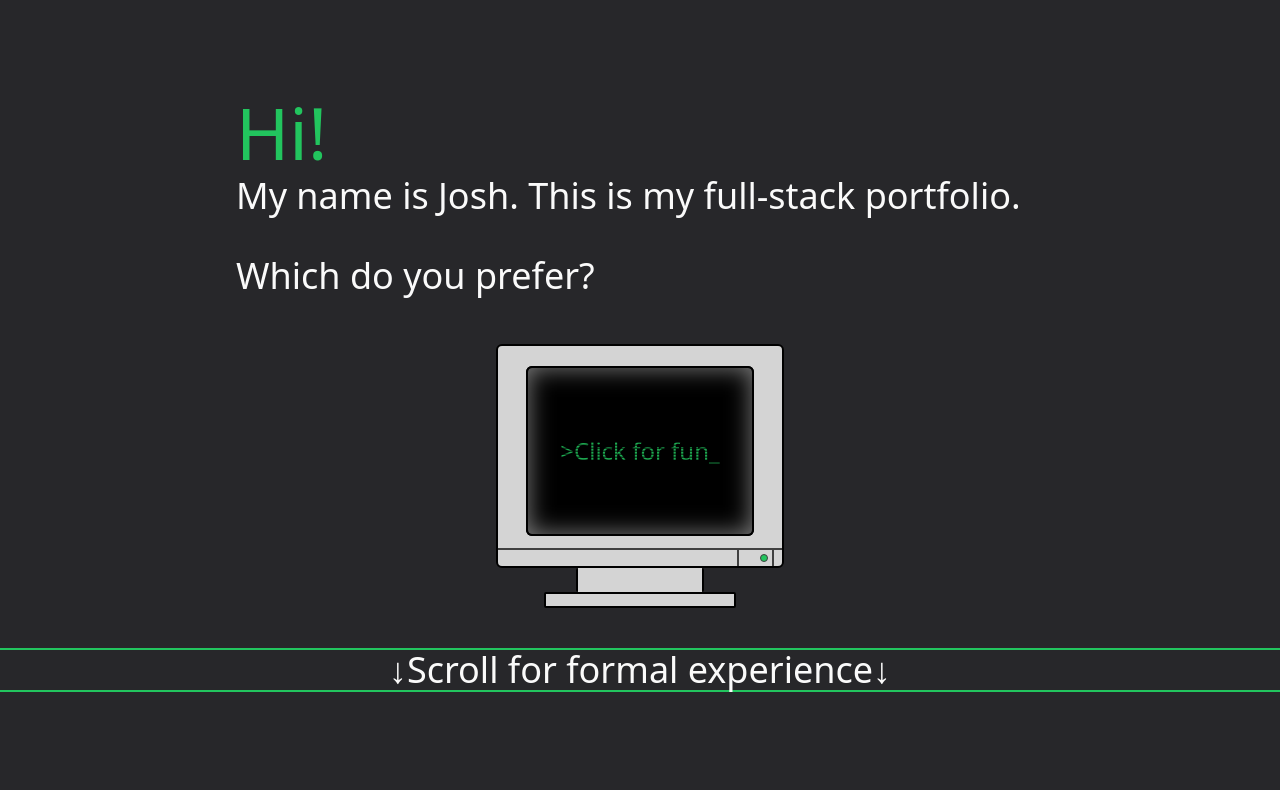
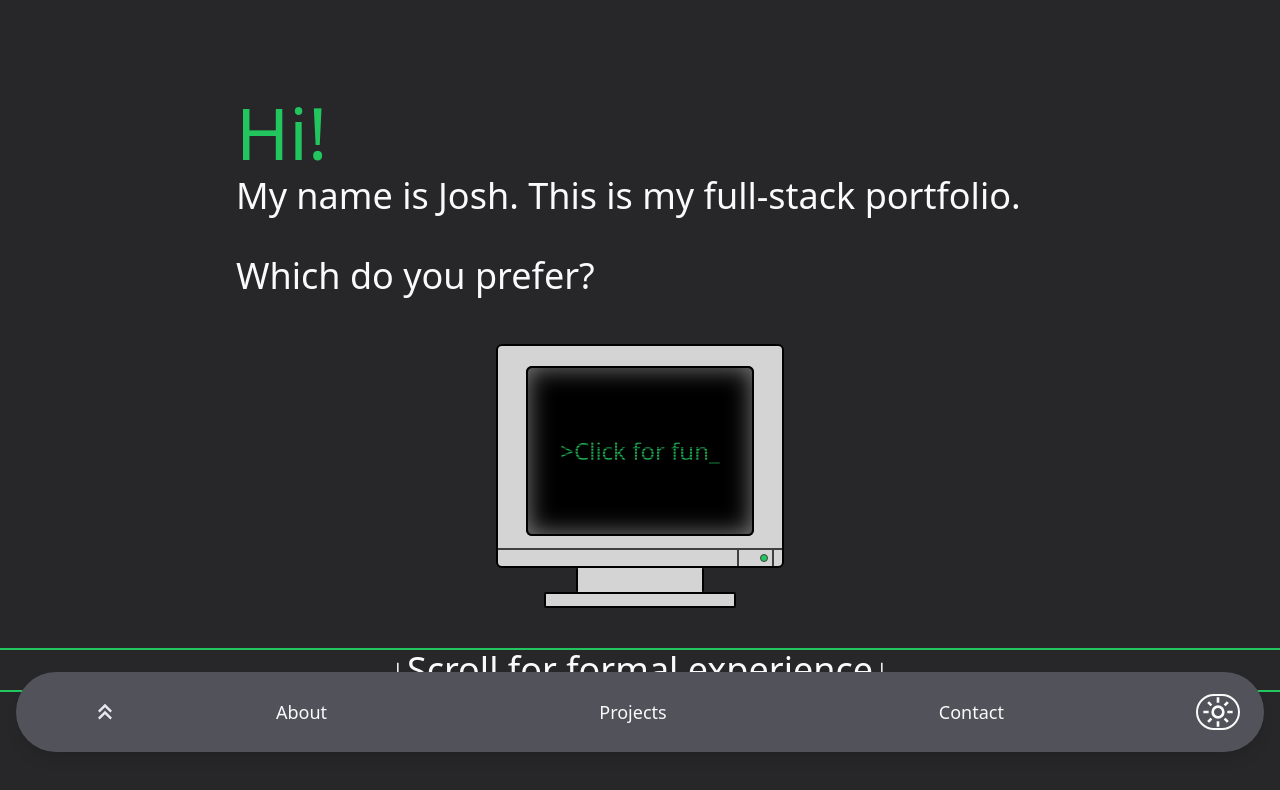
Before and after one commit to jrbarnhart/portfolio, a React (Vite) app: page / in a window 1280 px wide. Shown: the top 790 px of the page. Built offline with nearby package versions, Linux system fonts and the light colour scheme; the HTML template or start-up script is replaced by a standard one.

Commit message:
Restyle nav to float at bottom of screen

```diff
--- a/index.html
+++ b/index.html
@@ -27,7 +27,7 @@
     </script>
   </head>
   <body
-    class="bg-neutral-50 dark:bg-zinc-900 text-neutral-950 dark:text-neutral-50 overflow-hidden"
+    class="bg-neutral-50 dark:bg-zinc-900 text-neutral-950 dark:text-neutral-50 min-h-screen"
   >
     <div id="root"></div>
     <script type="module" src="/src/main.tsx"></script>
--- a/src/App.tsx
+++ b/src/App.tsx
@@ -1,7 +1,7 @@
 import { useEffect, useState } from "react";
 
 import DarkmodeContext from "./contexts/DarkmodeContext";
-import MainLayout from "./Layout";
+import Layout from "./Layout";
 
 function App() {
   const [darkmode, setDarkmode] = useState(localStorage.getItem("darkmode"));
@@ -24,7 +24,7 @@ function App() {
 
   return (
     <DarkmodeContext.Provider value={{ darkmode, setDarkmodeState }}>
-      <MainLayout />
+      <Layout />
     </DarkmodeContext.Provider>
   );
 }
--- a/src/Layout.tsx
+++ b/src/Layout.tsx
@@ -7,34 +7,28 @@ import Projects from "./components/Projects/Projects";
 import Skills from "./components/About/Skills";
 import Footer from "./components/Footer/Footer";
 
-const MainLayout = () => {
+const Layout = () => {
   return (
-    <div
-      id="content"
-      className="relative grid h-screen w-screen overflow-y-scroll scroll-smooth"
-    >
+    <div className="grid h-screen w-screen">
+      <Nav />
+      <div id="content" className="overflow-y-auto">
         <Lander />
-      <Nav />
-
         <ContentContainer>
           <About />
         </ContentContainer>
-
         <ContentContainer>
           <Skills />
         </ContentContainer>
-
         <ContentContainer>
           <Projects />
         </ContentContainer>
-
         <ContentContainer>
           <Contact />
         </ContentContainer>
-
         <Footer />
+      </div>
     </div>
   );
 };
 
-export default MainLayout;
+export default Layout;
--- a/src/components/Lander/Lander.tsx
+++ b/src/components/Lander/Lander.tsx
@@ -3,7 +3,10 @@ import TitleCard from "./TitleCard";
 
 const Lander = () => {
   return (
-    <div className="grid grid-rows-[min-content_repeat(2,_minmax(min-content,_1fr))] h-[max(100vh,_800px)] w-full bg-zinc-800 text-neutral-50">
+    <div
+      id="lander"
+      className="grid grid-rows-[min-content_repeat(2,_minmax(min-content,_1fr))] h-[max(100vh,_800px)] w-full bg-zinc-800 text-neutral-50"
+    >
       <TitleCard />
       <div className="grid content-center justify-center pt-12">
         <FunButton />
--- a/src/components/Nav/Nav.tsx
+++ b/src/components/Nav/Nav.tsx
@@ -12,11 +12,29 @@ const Nav = () => {
   }, []);
 
   return (
-    <nav className="sticky z-30 top-0 grid h-20 grid-cols-[1fr_min-content] md:grid-cols-[1fr_5fr_1fr] items-center text-neutral-50 bg-zinc-800 shadow-lg">
+    <div className="fixed bottom-12 w-full">
+      <nav className="mx-4 grid h-20 grid-cols-[1fr_5fr_1fr] items-center text-neutral-50 bg-zinc-600 rounded-full shadow-lg">
+        <div className="w-full h-full grid justify-items-center items-center">
+          <NavLink targetId="lander" offset={1} contentElement={contentElement}>
+            <svg
+              xmlns="http://www.w3.org/2000/svg"
+              height="28px"
+              viewBox="0 -960 960 960"
+              width="28px"
+              fill="#e8eaed"
+            >
+              <path d="m296-224-56-56 240-240 240 240-56 56-184-183-184 183Zm0-240-56-56 240-240 240 240-56 56-184-183-184 183Z" />
+            </svg>
+          </NavLink>
+        </div>
         <ul className="md:col-start-2 justify-self-center flex justify-between w-full max-w-[768px] p-5">
           <li>
-          <NavLink targetId="about" offset={85} contentElement={contentElement}>
-            About
+            <NavLink
+              targetId="about"
+              offset={85}
+              contentElement={contentElement}
+            >
+              <p>About</p>
             </NavLink>
           </li>
           <li>
@@ -25,7 +43,7 @@ const Nav = () => {
               offset={75}
               contentElement={contentElement}
             >
-            Projects
+              <p>Projects</p>
             </NavLink>
           </li>
           <li>
@@ -34,12 +52,13 @@ const Nav = () => {
               offset={95}
               contentElement={contentElement}
             >
-            Contact
+              <p>Contact</p>
             </NavLink>
           </li>
         </ul>
         <DarkModeButton />
       </nav>
+    </div>
   );
 };
 
--- a/src/components/Nav/NavLink.tsx
+++ b/src/components/Nav/NavLink.tsx
@@ -42,7 +42,7 @@ const NavLink = ({
         onClick={(e) => {
           handleClick(e);
         }}
-        className="text-xl md:text-2xl"
+        className="md:text-lg"
       >
         {children}
       </a>
```
Lines whose indentation alone changed are shown as unchanged.
